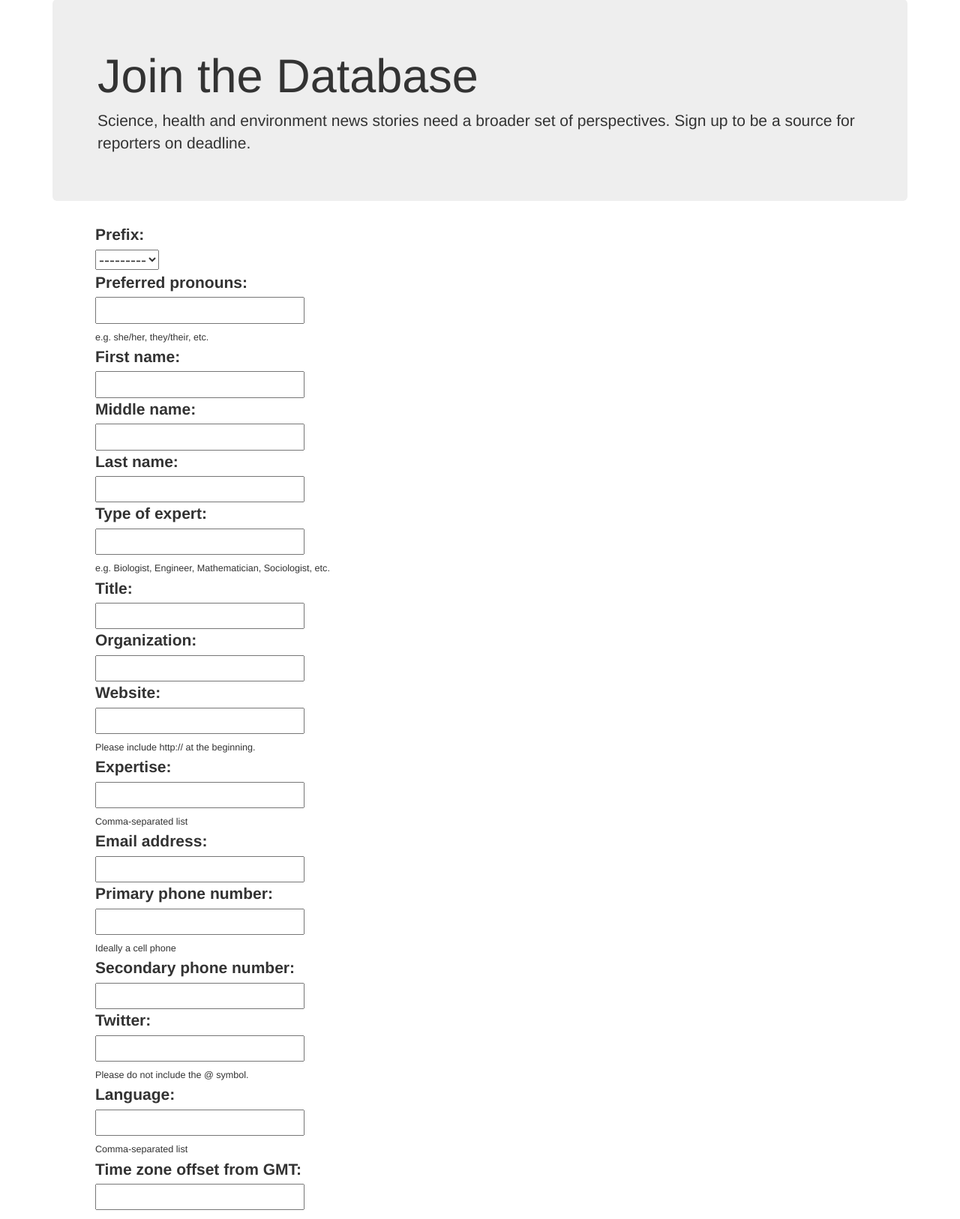
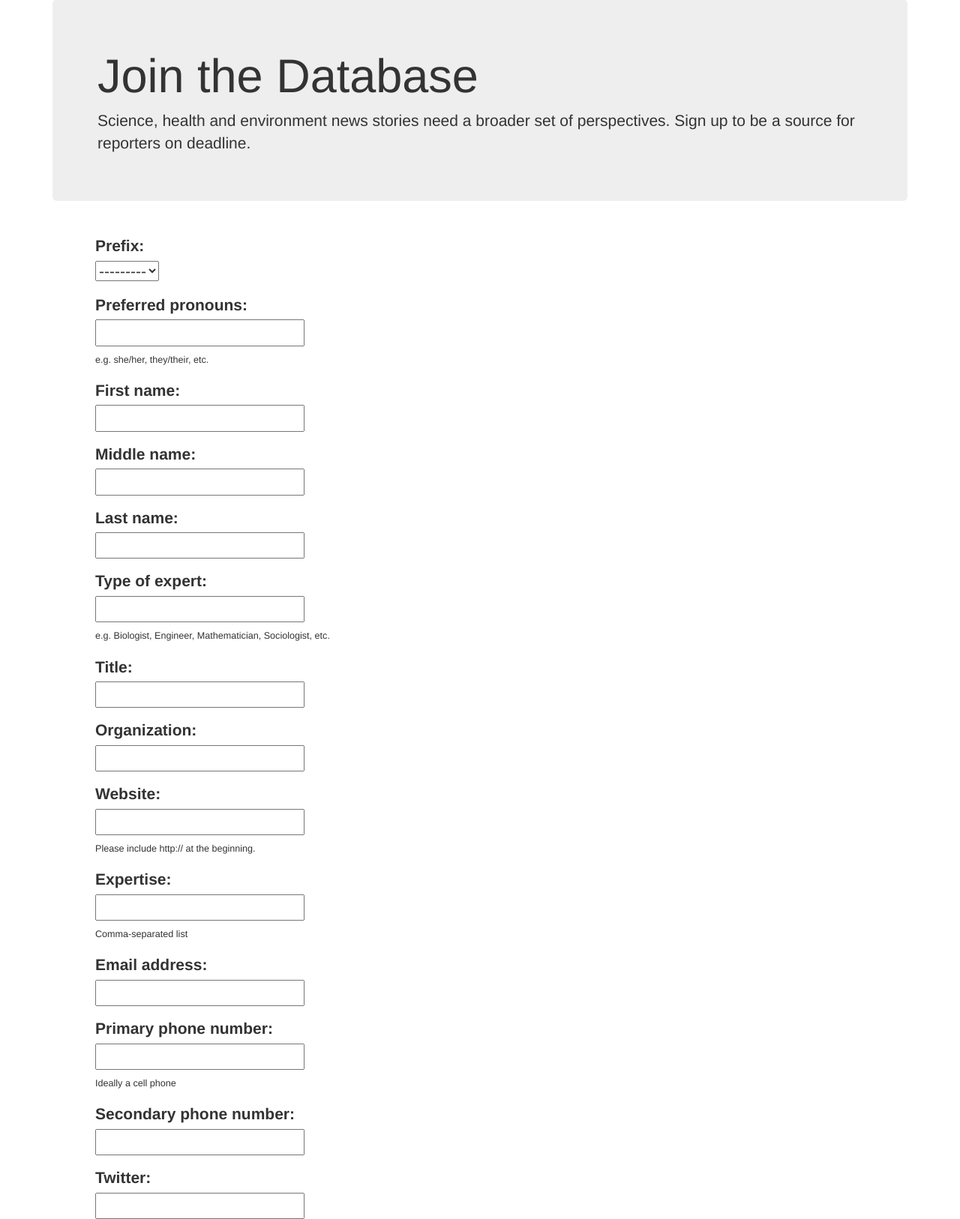
Before and after one commit to greglinch/sourcelist, a Django app: page /join in a window 1280 px wide. Shown: the part 71-1697 px from the top of the page at 75% size. Run offline with Django 3.2, Linux system fonts and the light colour scheme; some libraries are stand-ins or nearby versions.

Commit message:
add transparent border to have better layout on join template

```diff
--- a/templates/join.html
+++ b/templates/join.html
@@ -1,6 +1,11 @@
 {% extends 'base.html' %}
 
 {% block main %}
+<style>
+	label {
+		border-top: 15px solid transparent;
+	}
+</style>
 <div class="jumbotron">
     <h1 class="display-3">Join the Database</h1>
     <p class="lead">Science, health and environment news stories need a broader set of perspectives. Sign up to be a source for reporters on deadline.</p>
```
